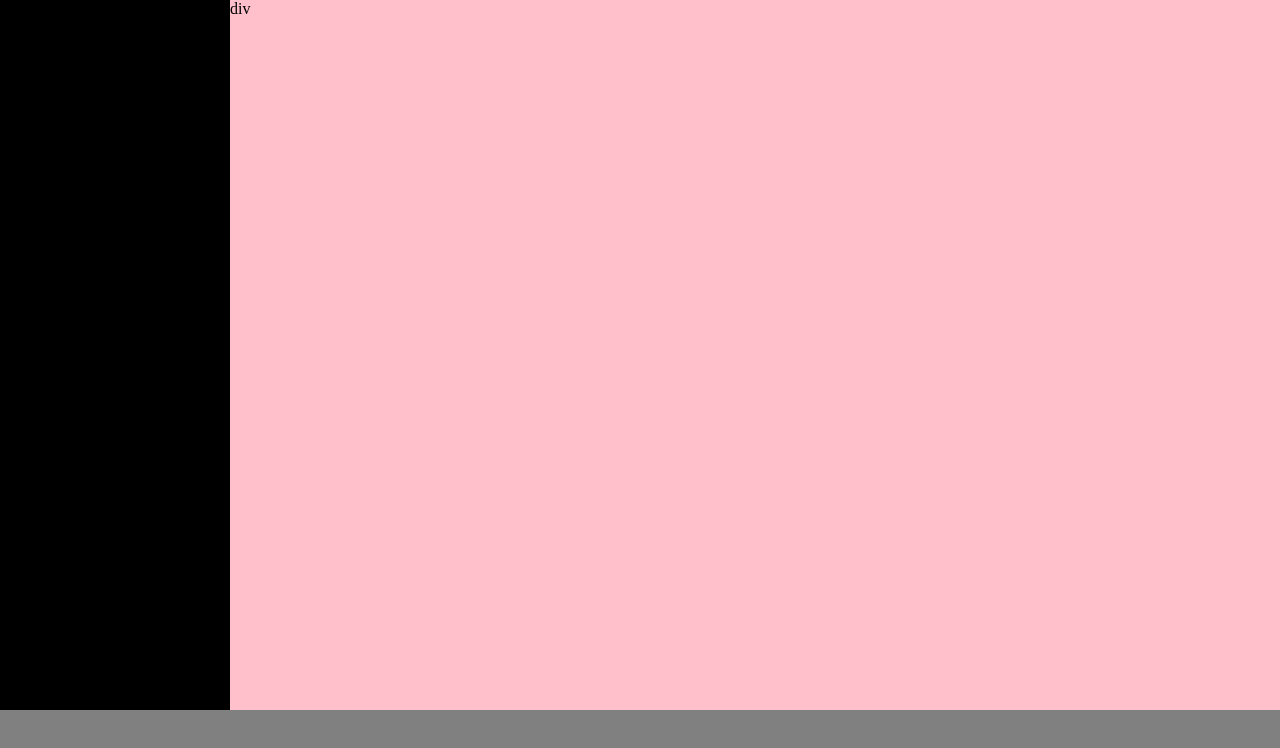
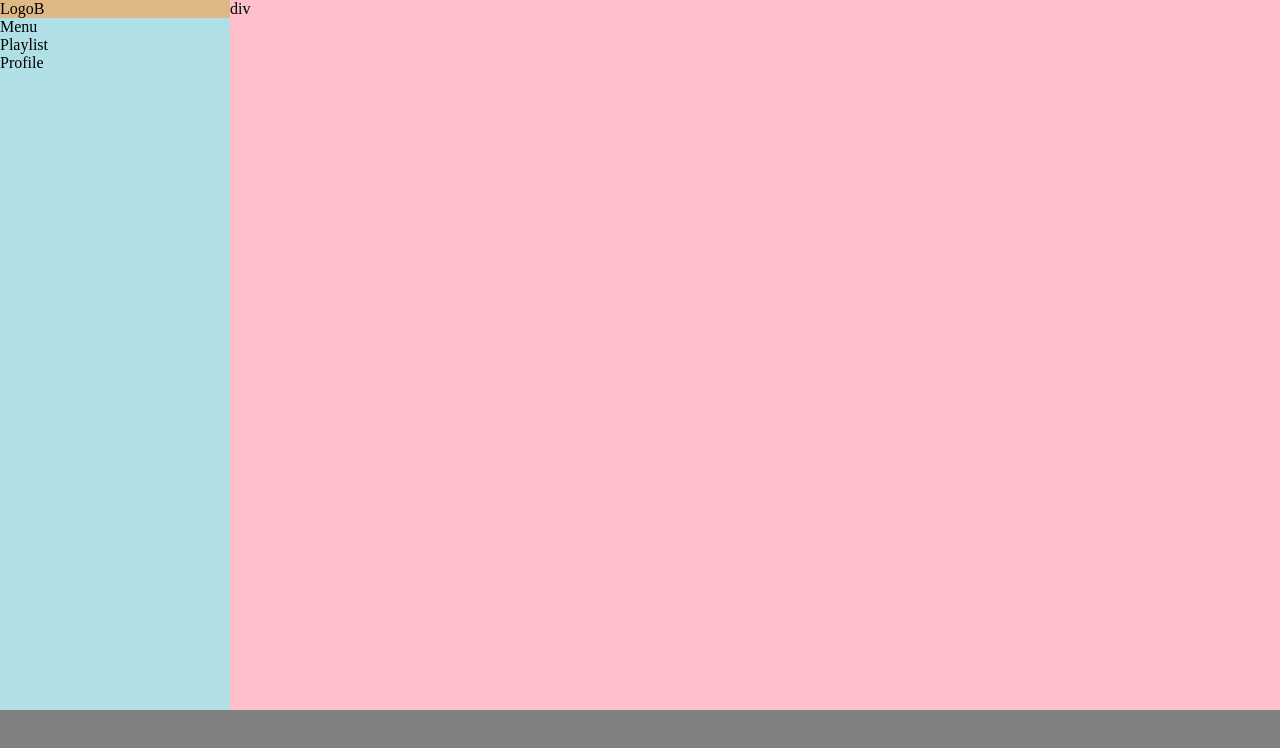
Before and after one commit to tntboolean89/html-css-spotifyweb, a plain HTML site: page index.html in a window 1280 px wide. Drawn offline with Linux system fonts and the light colour scheme.

Commit message:
Aside: logo area

```diff
--- a/css/style.css
+++ b/css/style.css
@@ -40,13 +40,51 @@ Aside
 
 aside {
     width: var(--aside-width);
-    background-color: #000;
+    background-color:powderblue;
 }
+
+aside .logo  {
+    background-color: burlywood;
+}
+
+aside .logo .big {
+    display:none
+}
+
+
+aside .menu {
+
+}
+aside .playlist {
+    display:none;
+}
+aside .profile {
+
+}
+
+
+
 
 @media screen and (min-width: 552px) {
     aside {
         width: var(--aside-width-s);
     }
+
+    aside .logo .small {
+        display:none;
+    }
+
+    aside .logo .big {
+        display:block;
+    }
+
+    aside .playlist {
+        display:block;
+    }
+
+
+
+
 }
 
 
--- a/index.html
+++ b/index.html
@@ -11,7 +11,15 @@
     <!-- main -->
     <main class="flex">
         <!-- aside -->
-        <aside>aside</aside>
+        <aside>
+            <div class="logo">
+                <div class="small">LogoS</div>
+                <div class="big">LogoB</div>
+            </div>
+            <nav class="menu">Menu</nav>
+            <div class="playlist">Playlist</div>
+            <div class="profile">Profile</div>
+        </aside>
         <!-- /aside -->
         <div id="main-area">div</div>
     </main>
```
